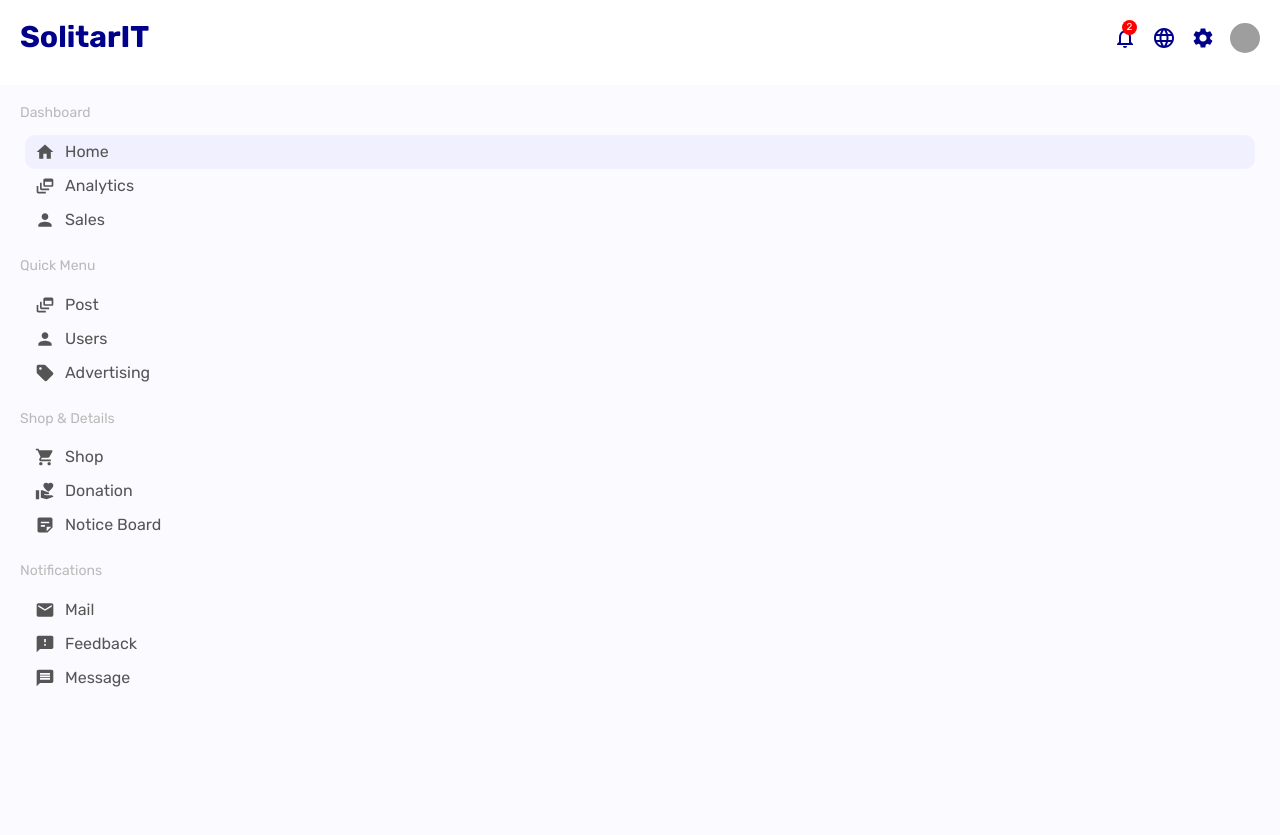
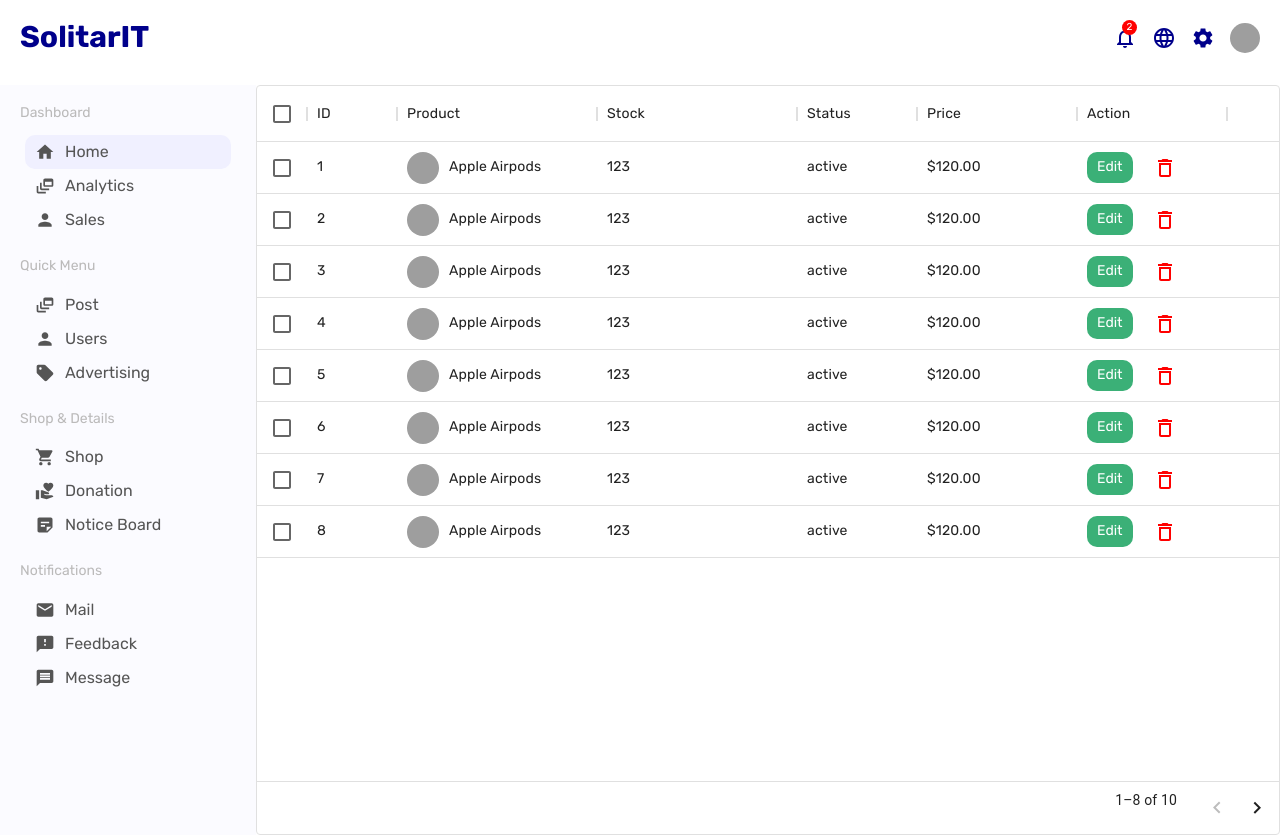
Before and after one commit to PulasthiAbey/Dashboard-BackEnd, a React (Create React App) app in the folder front_end/: page /products in a window 1280 px wide. Built offline with nearby package versions, Linux system fonts and the light colour scheme; grey boxes are pictures that could not be loaded.

Commit message:
product and new product

```diff
--- a/front_end/src/App.js
+++ b/front_end/src/App.js
@@ -14,6 +14,8 @@
 import UserList from "./pages/userList/UserList";
 import User from "./pages/userPage/User";
 import NewUser from "./pages/newUser/NewUser";
+import ProductList from "./pages/productList/ProductList";
+import Product from "./pages/product/Product";
 
 const App = () => {
   const dispatch = useDispatch();
@@ -84,6 +86,9 @@
             <Route path="/users" element={<UserList />} />
             <Route path="/user/:userId" element={<User />} />
             <Route path="/newUser" element={<NewUser />} />
+            <Route path="/products" element={<ProductList />} />
+            <Route path="/products/productId" element={<Product />} />
+            <Route path="/newproduct" element={<Product />} />
           </Routes>
         </div>
       </Router>
--- /dev/null
+++ b/front_end/src/pages/product/Product.jsx
@@ -0,0 +1,87 @@
+import React from "react";
+import { Link } from "react-router-dom";
+import { Publish } from "@mui/icons-material";
+
+import "./product.css";
+import Chart from "../../components/chart/Chart";
+import { productData } from "../../dummyData";
+
+const Product = () => {
+  return (
+    <div className="product">
+      <div className="productTitleContainer">
+        <h1 className="productTitle">Product</h1>
+        <Link to="/newproduct">
+          <button className="productAddButton">Create</button>
+        </Link>
+      </div>
+      <div className="productTop">
+        <div className="productTopLeft">
+          <Chart data={productData} dataKey="Sales" title="Sales Performance" />
+        </div>
+        <div className="productTopRight">
+          <div className="productInfoTop">
+            <img
+              src="https://images.pexels.com/photos/7156886/pexels-photo-7156886.jpeg?auto=compress&cs=tinysrgb&dpr=2&w=500"
+              alt=""
+              className="productInfoImg"
+            />
+            <span className="productName">Apple Airpods</span>
+          </div>
+          <div className="productInfoBottom">
+            <div className="productInfoItem">
+              <span className="productInfoKey">id:</span>
+              <span className="productInfoValue">123</span>
+            </div>
+            <div className="productInfoItem">
+              <span className="productInfoKey">sales:</span>
+              <span className="productInfoValue">5123</span>
+            </div>
+            <div className="productInfoItem">
+              <span className="productInfoKey">active:</span>
+              <span className="productInfoValue">yes</span>
+            </div>
+            <div className="productInfoItem">
+              <span className="productInfoKey">in stock:</span>
+              <span className="productInfoValue">no</span>
+            </div>
+          </div>
+        </div>
+      </div>
+      <div className="productBottom">
+        <form className="productForm">
+          <div className="productFormLeft">
+            <label>Product Name</label>
+            <input type="text" placeholder="Apple AirPod" />
+            <label>In Stock</label>
+            <select name="inStock" id="idStock">
+              <option value="yes">Yes</option>
+              <option value="no">No</option>
+            </select>
+            <label>Active</label>
+            <select name="active" id="active">
+              <option value="yes">Yes</option>
+              <option value="no">No</option>
+            </select>
+          </div>
+          <div className="productFormRight">
+            <div className="productUpload">
+              <img
+                src="https://images.pexels.com/photos/7156886/pexels-photo-7156886.jpeg?auto=compress&cs=tinysrgb&dpr=2&w=500"
+                alt=""
+                className="productUploadImg"
+              />
+              <label for="file">
+                <Publish />
+              </label>
+              <input type="file" id="file" style={{ display: "none" }} />
+            </div>
+            <button className="productButton">Update</button>
+          </div>
+        </form>
+      </div>
+    </div>
+  );
+};
+
+export default Product;
--- /dev/null
+++ b/front_end/src/pages/product/product.css
@@ -0,0 +1,130 @@
+.product {
+  flex: 4;
+  padding: 20px;
+}
+
+.productTitleContainer {
+  display: flex;
+  align-items: center;
+  justify-content: space-between;
+}
+
+.productAddButton {
+  width: 80px;
+  border: none;
+  padding: 5px;
+  background-color: teal;
+  color: white;
+  border-radius: 5px;
+  font-size: 16px;
+  cursor: pointer;
+}
+
+.productTop {
+  display: flex;
+}
+
+.productTopLeft,
+.productTopRight {
+  flex: 1;
+}
+
+.productTopRight {
+  padding: 20px;
+  margin: 20px;
+  -webkit-box-shadow: 0px 0px 15px -10px rgba(0, 0, 0, 0.75);
+  box-shadow: 0px 0px 15px -10px rgba(0, 0, 0, 0.75);
+}
+
+.productInfoImg {
+  width: 40px;
+  height: 40px;
+  border-radius: 50%;
+  object-fit: cover;
+  margin-right: 20px;
+}
+
+.productInfoTop {
+  display: flex;
+  align-items: center;
+}
+
+.productName {
+  font-weight: 600;
+}
+
+.productInfoBottom {
+  margin-top: 10px;
+}
+
+.productInfoItem {
+  width: 150px;
+  display: flex;
+  justify-content: space-between;
+}
+
+.productInfoValue {
+  font-weight: 300;
+}
+
+.productBottom {
+  padding: 20px;
+  margin: 20px;
+  -webkit-box-shadow: 0px 0px 15px -10px rgba(0, 0, 0, 0.75);
+  box-shadow: 0px 0px 15px -10px rgba(0, 0, 0, 0.75);
+}
+
+.productForm {
+  display: flex;
+  justify-content: space-between;
+}
+
+.productFormLeft {
+  display: flex;
+  flex-direction: column;
+}
+
+.productFormLeft > label {
+  margin-bottom: 10px;
+  color: gray;
+}
+
+.productFormLeft > input {
+  margin-bottom: 10px;
+  border: none;
+  padding: 5px;
+  border-bottom: 1px solid gray;
+}
+
+.productFormLeft >select{
+  margin-bottom: 10px;
+}
+
+.productUploadImg{
+  width: 100px;
+  height: 100px;
+  border-radius: 10px;
+  object-fit: cover;
+  margin-right: 20px;
+}
+
+.productFormRight{
+  display: flex;
+  flex-direction: column;
+  justify-content: space-around;
+}
+
+.productUpload{
+  display: flex;
+  align-items: center;
+}
+
+.productButton{
+  border: none;
+  padding: 5px;
+  border-radius: 5px;
+  background-color: darkblue;
+  color:white;
+  font-weight: 600;
+  cursor: pointer;
+}
--- /dev/null
+++ b/front_end/src/pages/productList/ProductList.jsx
@@ -0,0 +1,75 @@
+import React, { useState } from "react";
+
+import { DataGrid } from "@mui/x-data-grid";
+import { DeleteOutline } from "@mui/icons-material";
+import { Link } from "react-router-dom";
+import "./productList.css";
+import { productRows } from "../../dummyData";
+
+const ProductList = () => {
+  const [data, setData] = useState(productRows);
+
+  const handleDelete = (id) => {
+    setData(data.filter((item) => item.id !== id));
+  };
+
+  const columns = [
+    { field: "id", headerName: "ID", width: 90 },
+    {
+      field: "product",
+      headerName: "Product",
+      width: 200,
+      renderCell: (params) => {
+        return (
+          <div className="productListItem">
+            <img className="productListImg" src={params.row.img} alt="" />
+            {params.row.name}
+          </div>
+        );
+      },
+    },
+    { field: "stock", headerName: "Stock", width: 200 },
+    {
+      field: "status",
+      headerName: "Status",
+      width: 120,
+    },
+    {
+      field: "price",
+      headerName: "Price",
+      width: 160,
+    },
+    {
+      field: "action",
+      headerName: "Action",
+      width: 150,
+      renderCell: (params) => {
+        return (
+          <>
+            <Link to={"/product/" + params.row.id}>
+              <button className="productListEdit">Edit</button>
+            </Link>
+            <DeleteOutline
+              className="productListDelete"
+              onClick={() => handleDelete(params.row.id)}
+            />
+          </>
+        );
+      },
+    },
+  ];
+
+  return (
+    <div className="productList">
+      <DataGrid
+        rows={data}
+        disableSelectionOnClick
+        columns={columns}
+        pageSize={8}
+        checkboxSelection
+      />
+    </div>
+  );
+};
+
+export default ProductList;
--- /dev/null
+++ b/front_end/src/pages/productList/productList.css
@@ -0,0 +1,31 @@
+.productList{
+    flex: 4;
+}
+
+.productListItem{
+    display: flex;
+    align-items: center;
+}
+
+.productListImg {
+    width: 32px;
+    height: 32px;
+    border-radius: 50%;
+    object-fit: cover;
+    margin-right: 10px;
+  }
+
+.productListEdit{
+    border: none;
+    border-radius: 10px;
+    padding: 5px 10px;
+    background-color: #3bb077;
+    color: white;
+    cursor: pointer;
+    margin-right: 20px;
+}
+
+.productListDelete{
+    color: red;
+    cursor: pointer;
+}
```
Also changed, not shown: front_end/src/pages/newProduct/NewProduct.jsx (added, +33 -0 lines), front_end/src/pages/newProduct/newProduct.css (added, +39 -0 lines).
